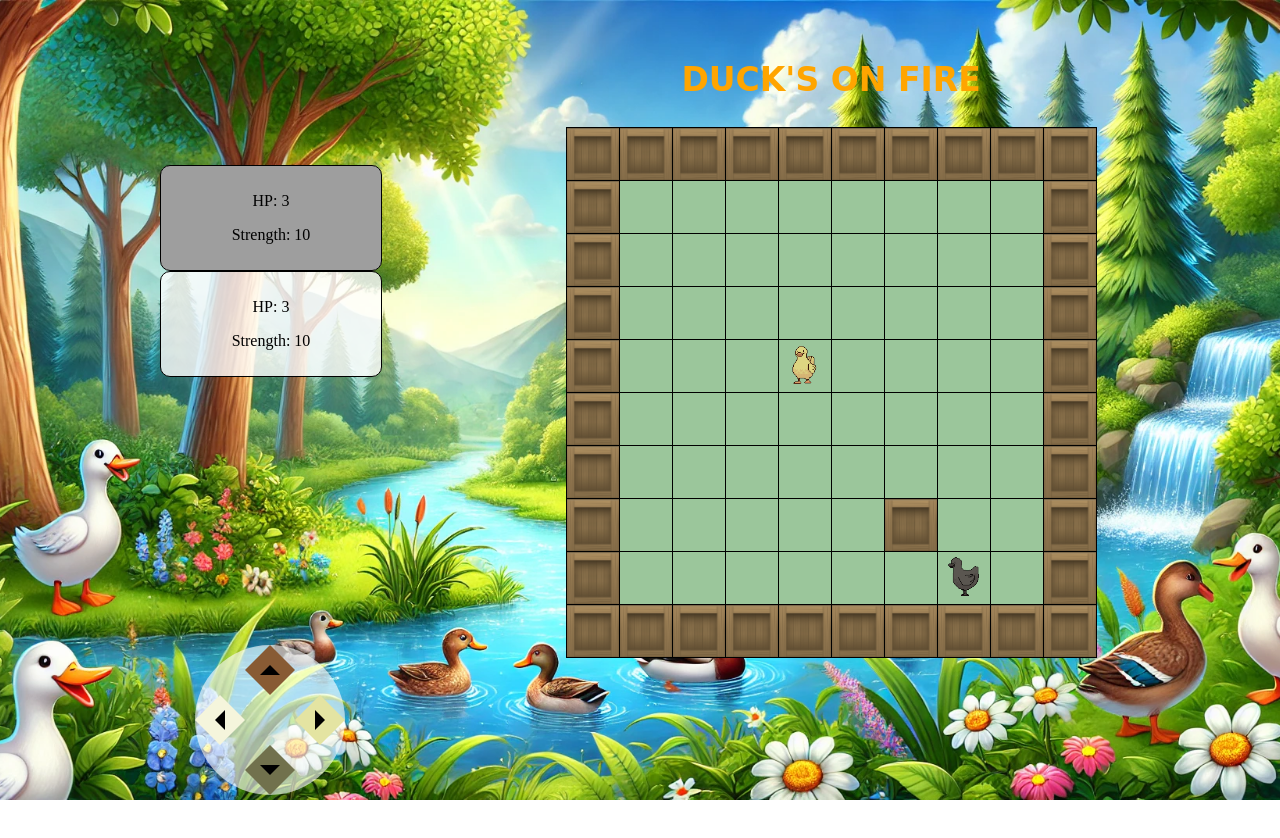
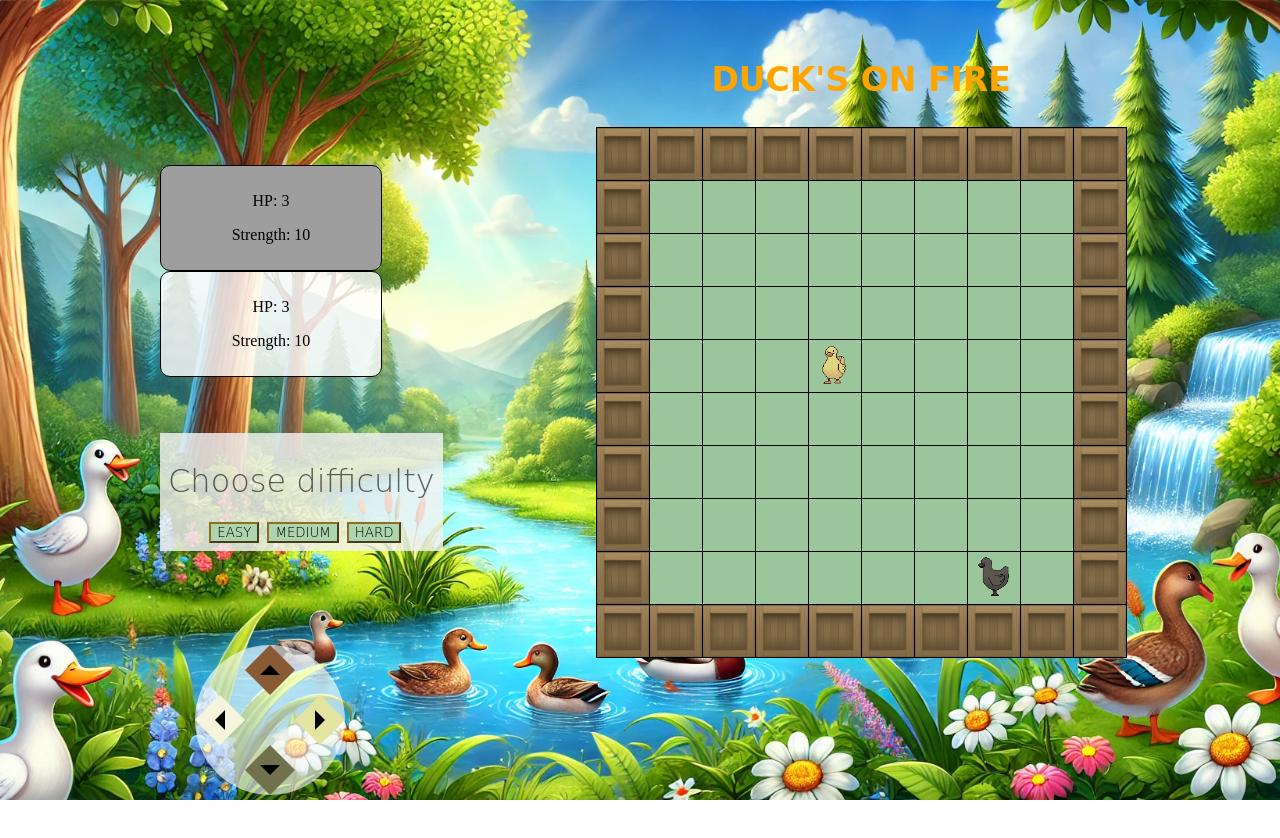
Before and after one commit to anndra17/IBM_Practice, a React (Vite) app: page / in a window 1280 px wide. Shown: the top 838 px of the page. Built offline with nearby package versions, Linux system fonts and the light colour scheme; grey boxes are pictures that could not be loaded.

Commit message:
Added buttons for choosing the map

```diff
--- a/src/assets/mapMatrix.jsx
+++ b/src/assets/mapMatrix.jsx
@@ -1,15 +1,15 @@
 // mapMatrix.js
 const mapMatrix = [
     [1, 1, 1, 1, 1, 1, 1, 1, 1, 1],
-    [1, 0, 0, 0, 0, 0, 0, 0, 0, 1],
-    [1, 0, 0, 0, 0, 0, 0, 0, 0, 1],
-    [1, 0, 0, 0, 0, 0, 0, 0, 0, 1],
-    [1, 0, 0, 0, 0, 0, 0, 0, 0, 1],
-    [1, 0, 0, 0, 0, 0, 0, 0, 0, 1],
-    [1, 0, 0, 0, 0, 0, 0, 0, 0, 1],
-    [1, 0, 0, 0, 0, 0, 1, 0, 0, 1],
-    [1, 0, 0, 0, 0, 0, 0, 0, 0, 1],
-    [1, 1, 1, 1, 1, 1, 1, 1, 1, 1]
+        [1, 0, 0, 1, 0, 0, 1, 0, 0, 1],
+        [1, 0, 1, 1, 0, 1, 0, 1, 0, 1],
+        [1, 0, 1, 0, 0, 1, 0, 1, 0, 1],
+        [1, 0, 1, 0, 0, 1, 0, 0, 0, 1],
+        [1, 0, 1, 0, 0, 1, 0, 1, 0, 1],
+        [1, 0, 1, 1, 0, 0, 0, 1, 0, 1],
+        [1, 0, 0, 1, 0, 1, 0, 1, 0, 1],
+        [1, 0, 1, 0, 0, 0, 1, 0, 0, 1],
+        [1, 1, 1, 1, 1, 1, 1, 1, 1, 1]
   ];
 
   export default mapMatrix;
--- /dev/null
+++ b/src/assets/maps.js
@@ -0,0 +1,40 @@
+const maps = {
+    map1: [
+        [1, 1, 1, 1, 1, 1, 1, 1, 1, 1],
+        [1, 0, 0, 0, 0, 0, 0, 0, 0, 1],
+        [1, 0, 0, 0, 0, 0, 0, 0, 0, 1],
+        [1, 0, 0, 0, 0, 0, 0, 0, 0, 1],
+        [1, 0, 0, 0, 0, 0, 0, 0, 0, 1],
+        [1, 0, 0, 0, 0, 0, 0, 0, 0, 1],
+        [1, 0, 0, 0, 0, 0, 0, 0, 0, 1],
+        [1, 0, 0, 0, 0, 0, 0, 0, 0, 1],
+        [1, 0, 0, 0, 0, 0, 0, 0, 0, 1],
+        [1, 1, 1, 1, 1, 1, 1, 1, 1, 1]
+    ],
+    map2: [
+        [1, 1, 1, 1, 1, 1, 1, 1, 1, 1],
+        [1, 0, 0, 0, 0, 0, 0, 0, 0, 1],
+        [1, 1, 1, 1, 0, 1, 1, 1, 1, 1],
+        [1, 0, 0, 1, 0, 1, 0, 0, 0, 1],
+        [1, 0, 1, 1, 0, 1, 0, 0, 0, 1],
+        [1, 0, 0, 0, 0, 1, 1, 1, 0, 1],
+        [1, 0, 1, 0, 0, 0, 1, 0, 0, 1],
+        [1, 0, 1, 1, 0, 0, 0, 0, 0, 1],
+        [1, 0, 0, 1, 0, 0, 0, 0, 0, 1],
+        [1, 1, 1, 1, 1, 1, 1, 1, 1, 1]
+    ],
+    map3: [
+        [1, 1, 1, 1, 1, 1, 1, 1, 1, 1],
+        [1, 0, 0, 1, 0, 0, 1, 0, 0, 1],
+        [1, 0, 1, 1, 0, 1, 0, 1, 0, 1],
+        [1, 0, 1, 0, 0, 1, 0, 1, 0, 1],
+        [1, 0, 1, 0, 0, 1, 0, 0, 0, 1],
+        [1, 0, 1, 0, 0, 1, 0, 1, 0, 1],
+        [1, 0, 1, 1, 0, 0, 0, 1, 0, 1],
+        [1, 0, 0, 1, 0, 1, 0, 1, 0, 1],
+        [1, 0, 1, 0, 0, 0, 1, 0, 0, 1],
+        [1, 1, 1, 1, 1, 1, 1, 1, 1, 1]
+    ]
+};
+
+export default maps;
--- a/src/components/MapBase.jsx
+++ b/src/components/MapBase.jsx
@@ -11,16 +11,19 @@ import enemyDuckUpImage from "./../assets/enemy_duck_up.gif";
 import enemyDuckDownImage from "./../assets/enemy_duck_down.gif";
 import enemyDuckLeftImage from "./../assets/enemy_duck_left.gif";
 import enemyDuckRightImage from "./../assets/enemy_duck_right.gif";
-import { setNpcMovable } from "../reducers/playerController";
+import { setNpcMovable, setCurrentMap } from "../reducers/playerController";
 import { moveOpponent } from "../reducers/opponent";
 import { showModal, hideModal } from '../reducers/modalSlice.js';
-import mapMatrix from "./../assets/mapMatrix";
+import maps from "../assets/maps.js";
 import GameStatusDisplay from "./GameStatusDisplay.jsx";
 
 const MapBase = ({
   x, y, direction, isNpcMovable, setNpcMovable, player_hp, player_strength,
-  opponent, moveOpponent, showModal, hideModal, showModalState
+  opponent, moveOpponent, showModal, hideModal, showModalState, currentMap
 }) => {
+
+  const mapMatrix = maps[currentMap]; // Use the currentMap to get the right map
+
 
   // Close modal and allow NPC movement
   const closeModal = () => {
@@ -149,10 +152,34 @@ const MapBase = ({
     );
   };
 
+  const handleDifficultyChange = (difficulty) => {
+    switch (difficulty) {
+      case 'EASY':
+        setCurrentMap('map1');
+        break;
+      case 'MEDIUM':
+        setCurrentMap('map2');
+        break;
+      case 'HARD':
+        setCurrentMap('map3');
+        break;
+      default:
+        setCurrentMap('map1');
+    }
+  };
+
   return (
     <div className="map-container">
       <div className="status">
         <GameStatusDisplay />
+        <div className="difficulty-div">
+          <h1>Choose difficulty</h1>
+          <button onClick={() => handleDifficultyChange('EASY')}>EASY</button>
+          <button onClick={() => handleDifficultyChange('MEDIUM')}>MEDIUM</button>
+          <button onClick={() => handleDifficultyChange('HARD')}>HARD</button>
+        </div>
+
+
         <Modal show={showModalState} handleAttack={handleAttack} handleDefend={handleDefend}/>
       </div>
       <div className="map">
@@ -172,14 +199,16 @@ const mapStateToProps = (state) => ({
   player_hp: state.player.hp,
   player_strength: state.player.strength,
   opponent: state.opponent,
-  showModalState: state.modal.showModal
+  showModalState: state.modal.showModal,
+  currentMap: state.playerController.currentMap
 });
 
 const mapDispatchToProps = (dispatch) => ({
   setNpcMovable: (movable) => dispatch(setNpcMovable(movable)),
   moveOpponent: (x, y, direction) => dispatch(moveOpponent(x, y, direction)),
   showModal: () => dispatch(showModal()),
-  hideModal: () => dispatch(hideModal())
+  hideModal: () => dispatch(hideModal()),
+  setCurrentMap: (currentMap) => dispatch(setCurrentMap(currentMap))
 });
 
 export default connect(mapStateToProps, mapDispatchToProps)(MapBase);
--- a/src/reducers/playerController.js
+++ b/src/reducers/playerController.js
@@ -1,4 +1,4 @@
-import mapMatrix from "../assets/mapMatrix";
+import maps from "../assets/maps.js";
 
 // Action types
 const MOVE_UP = "playerController/MOVE_UP";
@@ -6,6 +6,7 @@ const MOVE_DOWN = "playerController/MOVE_DOWN";
 const MOVE_LEFT = "playerController/MOVE_LEFT";
 const MOVE_RIGHT = "playerController/MOVE_RIGHT";
 const SET_NPC_MOVABLE = "playerController/SET_NPC_MOVABLE";
+const SET_CURRENT_MAP = 'playerController/SET_CURRENT_MAP';
 
 // Initial state
 const initialState = {
@@ -14,12 +15,14 @@ const initialState = {
   direction: "UP",
   isNpcMovable: true,
   isAttacking: false, // Added state to track attack status
+  currentMap: 'map1',
 };
 
 // Reducer
 const playerControllerReducer = (state = initialState, action) => {
   let newX = state.x;
   let newY = state.y;
+  const mapMatrix = maps[state.currentMap]; // Use state.currentMap to access the current map
 
   switch (action.type) {
     case MOVE_UP:
@@ -61,6 +64,9 @@ const playerControllerReducer = (state = initialState, action) => {
     case SET_NPC_MOVABLE:
       return { ...state, isNpcMovable: action.payload };
 
+    case SET_CURRENT_MAP:
+      return { ...state, currentMap: action.payload };
+
     default:
       return state;
   }
@@ -72,5 +78,6 @@ export const moveDown = () => ({ type: MOVE_DOWN });
 export const moveLeft = () => ({ type: MOVE_LEFT });
 export const moveRight = () => ({ type: MOVE_RIGHT });
 export const setNpcMovable = (isMovable) => ({ type: SET_NPC_MOVABLE, payload: isMovable });
+export const setCurrentMap = (currentMap) => ({ type: SET_CURRENT_MAP, payload: currentMap });
 
 export default playerControllerReducer;
--- a/src/styles/MapBase.css
+++ b/src/styles/MapBase.css
@@ -158,3 +158,25 @@ body {
 .control-button:hover {
   background-color: rgba(255, 255, 255, 1);
 }
+
+.difficulty-div {
+  background-color: rgba(243, 243, 243, 0.818);
+  margin-left: 20vh;
+  margin-top: 7vh;
+  padding: 1vh;
+}
+
+.difficulty-div h1{
+  font-family: 'Comic Sans MS', cursive, sans-serif;
+  font-weight: lighter;
+  color: rgba(8, 7, 7, 0.627);
+}
+
+
+.difficulty-div button{
+  font-family: 'Comic Sans MS', cursive, sans-serif;
+  font-weight: lighter;
+  background-color: rgb(173, 212, 173);
+  border-color: rgba(135, 94, 12, 0.853);
+  margin-left: 1vh;
+}
```
